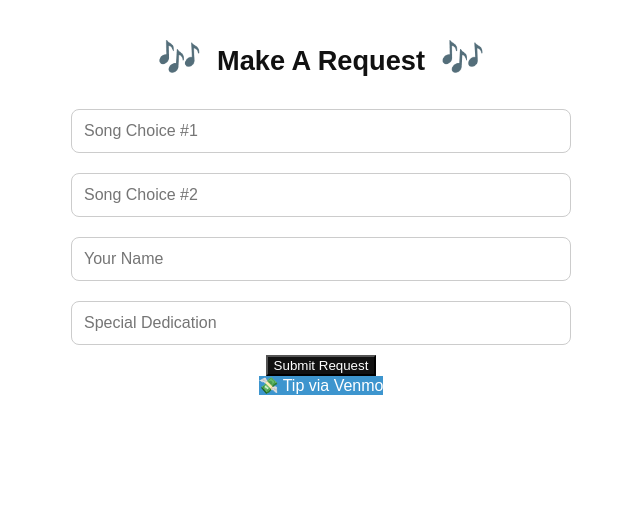
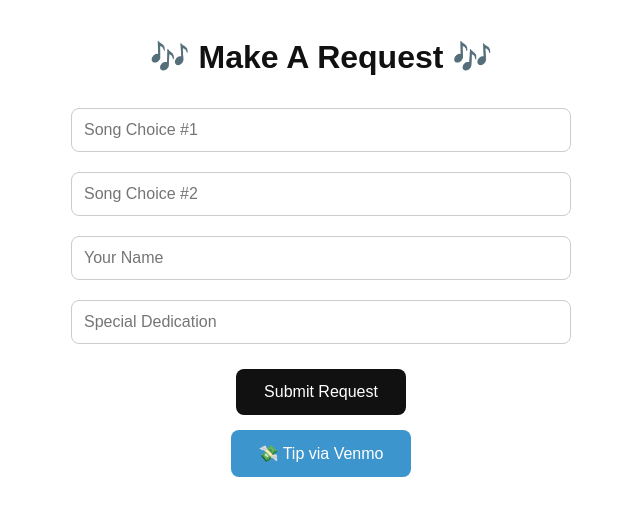
Before and after one commit to Bawease9/Brady-And-Caroline-Requests, a plain HTML site: page index.html in a window 1280 px wide. Shown: the part 51-566 px from the top of the page, without its empty margins (319-959 px from the left). Drawn offline with Linux system fonts and the light colour scheme.

Commit message:
Update index.html

```diff
--- a/index.html
+++ b/index.html
@@ -26,7 +26,7 @@
 
 input {
   width: 100%;
-  box-sizing: border-box; /* <-- Important to respect padding */
+  box-sizing: border-box;
   margin: 10px 0;
   padding: 12px;
   font-size: 16px;
@@ -34,35 +34,32 @@ input {
   border: 1px solid #ccc;
 }
 
-    }
 .button, .venmo-button {
+  width: auto; /* ← Don't stretch buttons */
   padding: 14px 28px;
   margin-top: 15px;
   font-size: 16px;
   border: none;
   border-radius: 8px;
   cursor: pointer;
+  display: inline-block;
 }
+
 .button {
   background: #111;
   color: white;
 }
+
 .venmo-button {
   background-color: #3D95CE;
   color: white;
   text-decoration: none;
-      display: inline-block;
 }
+
 .venmo-button:hover {
   background-color: #2f80b5;
 }
-    h1 {
-      font-size: 1.7em;
-      margin: 20px 0;
-    }
-    .emoji {
-      font-size: 1.3em;
-      margin: 0 8px;
+
     }
   </style>
 </head>
```
Lines whose indentation alone changed are shown as unchanged.
